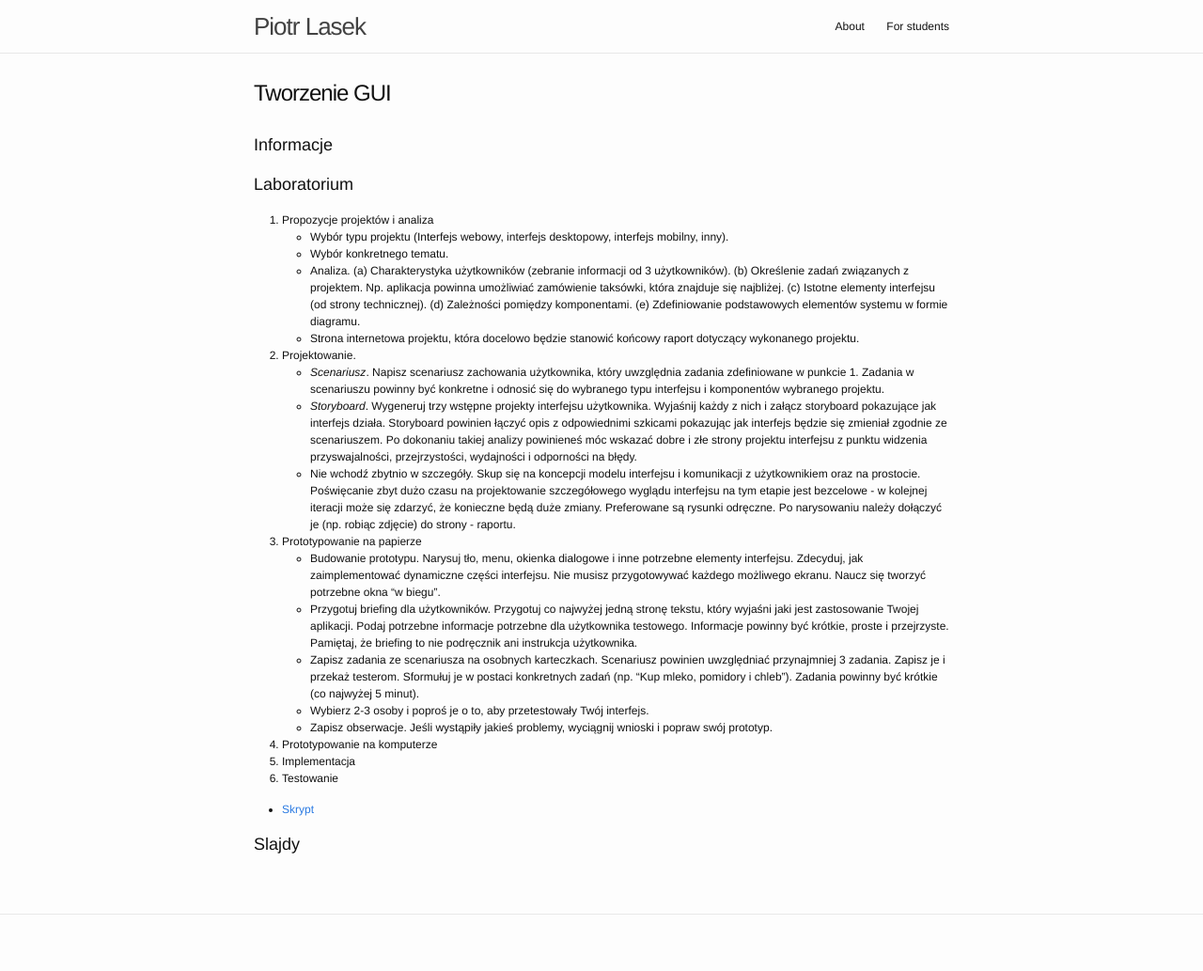
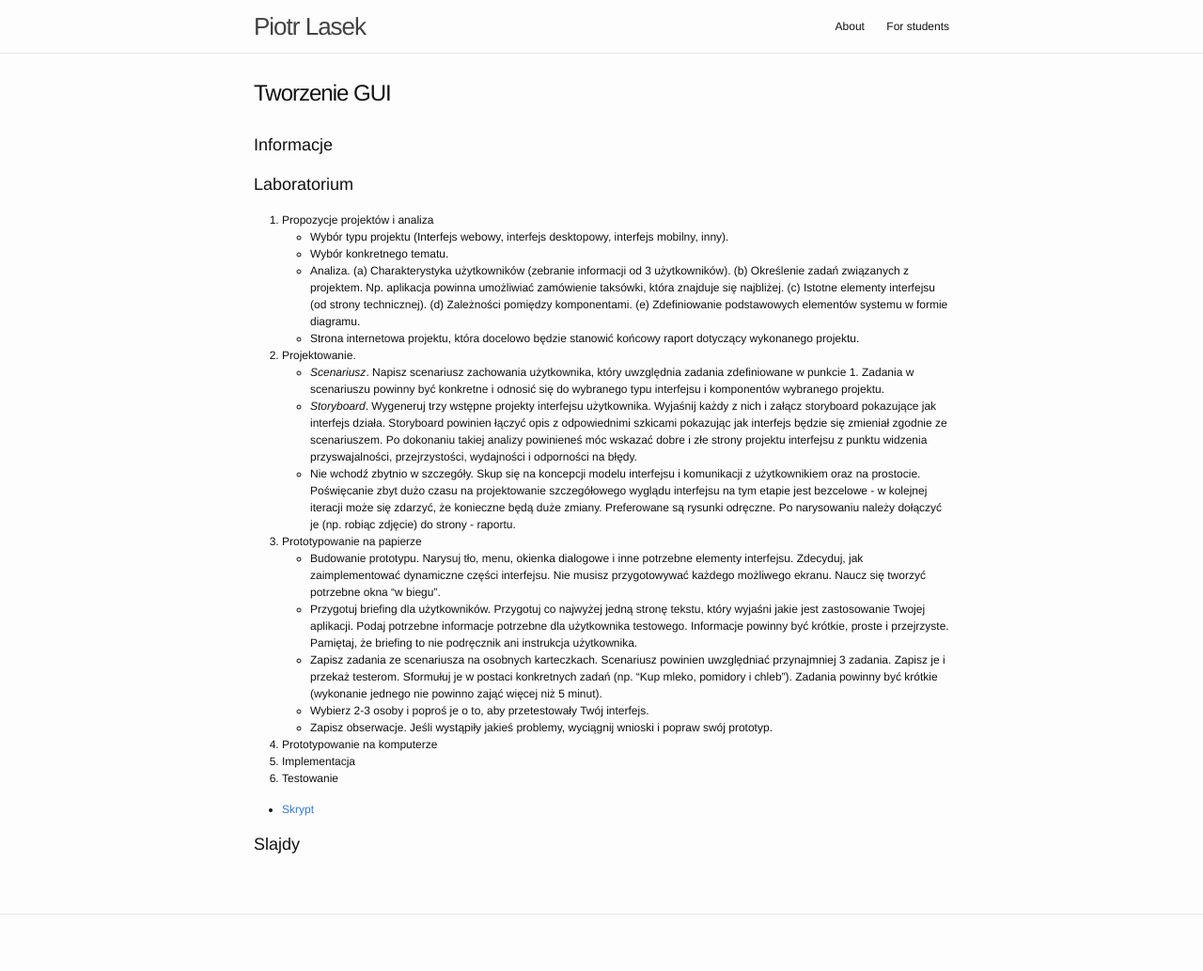
Before and after one commit to piotrlasek/piotrlasek.github.io, a Jekyll site: the page built from for-students/tgui2016.md, in a window 1280 px wide. Shown: the whole page at 94% size. Built offline with Jekyll 4.4.1, drawn with Linux system fonts in a browser that asks for light colours.

Commit message:
Update tgui2016.md

```diff
--- a/for-students/tgui2016.md
+++ b/for-students/tgui2016.md
@@ -22,8 +22,8 @@ exclude: true
 
 3. Prototypowanie na papierze
   * Budowanie prototypu. Narysuj tło, menu, okienka dialogowe i inne potrzebne elementy interfejsu. Zdecyduj, jak zaimplementować dynamiczne części interfejsu. Nie musisz przygotowywać każdego możliwego ekranu. Naucz się tworzyć potrzebne okna “w biegu”.
-  * Przygotuj briefing dla użytkowników. Przygotuj co najwyżej jedną stronę tekstu, który wyjaśni jaki jest zastosowanie Twojej aplikacji. Podaj potrzebne informacje potrzebne dla użytkownika testowego. Informacje powinny być krótkie, proste i przejrzyste. Pamiętaj, że briefing to nie podręcznik ani instrukcja użytkownika.
-  * Zapisz zadania ze scenariusza na osobnych karteczkach. Scenariusz powinien uwzględniać przynajmniej 3 zadania. Zapisz je i przekaż testerom. Sformułuj je w postaci konkretnych zadań (np. “Kup mleko, pomidory i chleb”). Zadania powinny być krótkie (co najwyżej 5 minut).
+  * Przygotuj briefing dla użytkowników. Przygotuj co najwyżej jedną stronę tekstu, który wyjaśni jakie jest zastosowanie Twojej aplikacji. Podaj potrzebne informacje potrzebne dla użytkownika testowego. Informacje powinny być krótkie, proste i przejrzyste. Pamiętaj, że briefing to nie podręcznik ani instrukcja użytkownika.
+  * Zapisz zadania ze scenariusza na osobnych karteczkach. Scenariusz powinien uwzględniać przynajmniej 3 zadania. Zapisz je i przekaż testerom. Sformułuj je w postaci konkretnych zadań (np. “Kup mleko, pomidory i chleb”). Zadania powinny być krótkie (wykonanie jednego nie powinno zająć więcej niż 5 minut).
   * Wybierz 2-3 osoby i poproś je o to, aby przetestowały Twój interfejs.
   * Zapisz obserwacje. Jeśli wystąpiły jakieś problemy, wyciągnij wnioski i popraw swój prototyp.
 
```
